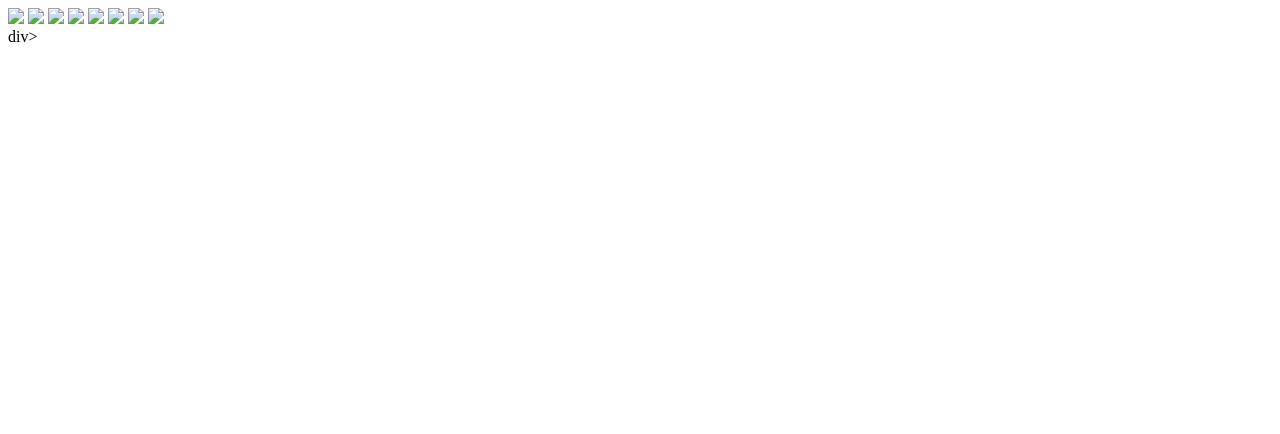
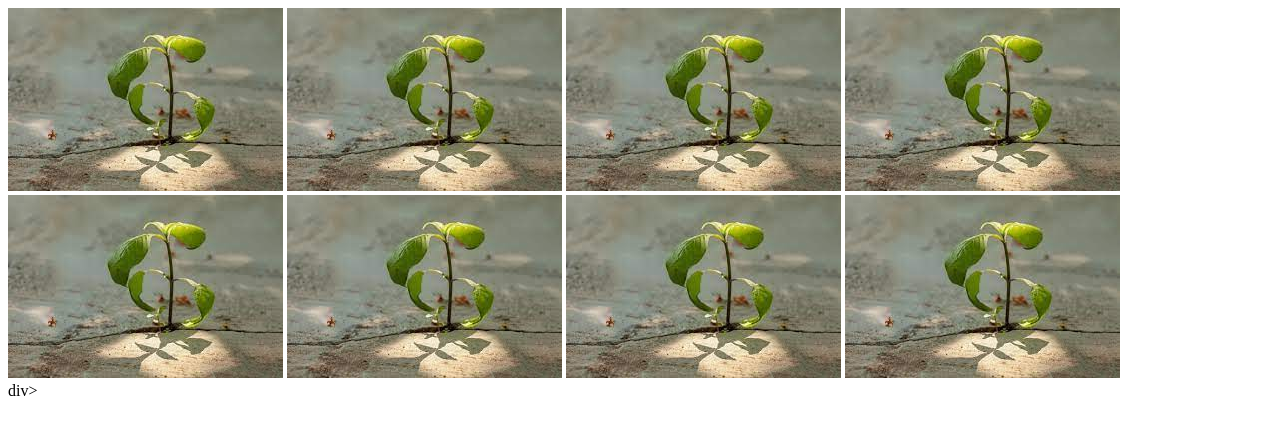
Before and after one commit to monatopotato/test-web, a plain HTML site: page index.html in a window 1280 px wide. Drawn offline with Linux system fonts and the light colour scheme.

Commit message:
Update index.html

```diff
--- a/index.html
+++ b/index.html
@@ -1,10 +1,10 @@
 <div id="image-track">
-  <img class = "image" src = "photo" />
-  <img class = "image" src = "photo" />
-  <img class = "image" src = "photo" />
-  <img class = "image" src = "photo" />
-  <img class = "image" src = "photo" />
-  <img class = "image" src = "photo" />
-  <img class = "image" src = "photo" />
-  <img class = "image" src = "photo" />
+  <img class = "image" src = "download (1).jpg" />
+  <img class = "image" src = "download (1).jpg" />
+  <img class = "image" src = "download (1).jpg" />
+  <img class = "image" src = "download (1).jpg" />
+  <img class = "image" src = "download (1).jpg" />
+  <img class = "image" src = "download (1).jpg" />
+  <img class = "image" src = "download (1).jpg" />
+  <img class = "image" src = "download (1).jpg" />
 </div>div>
```
